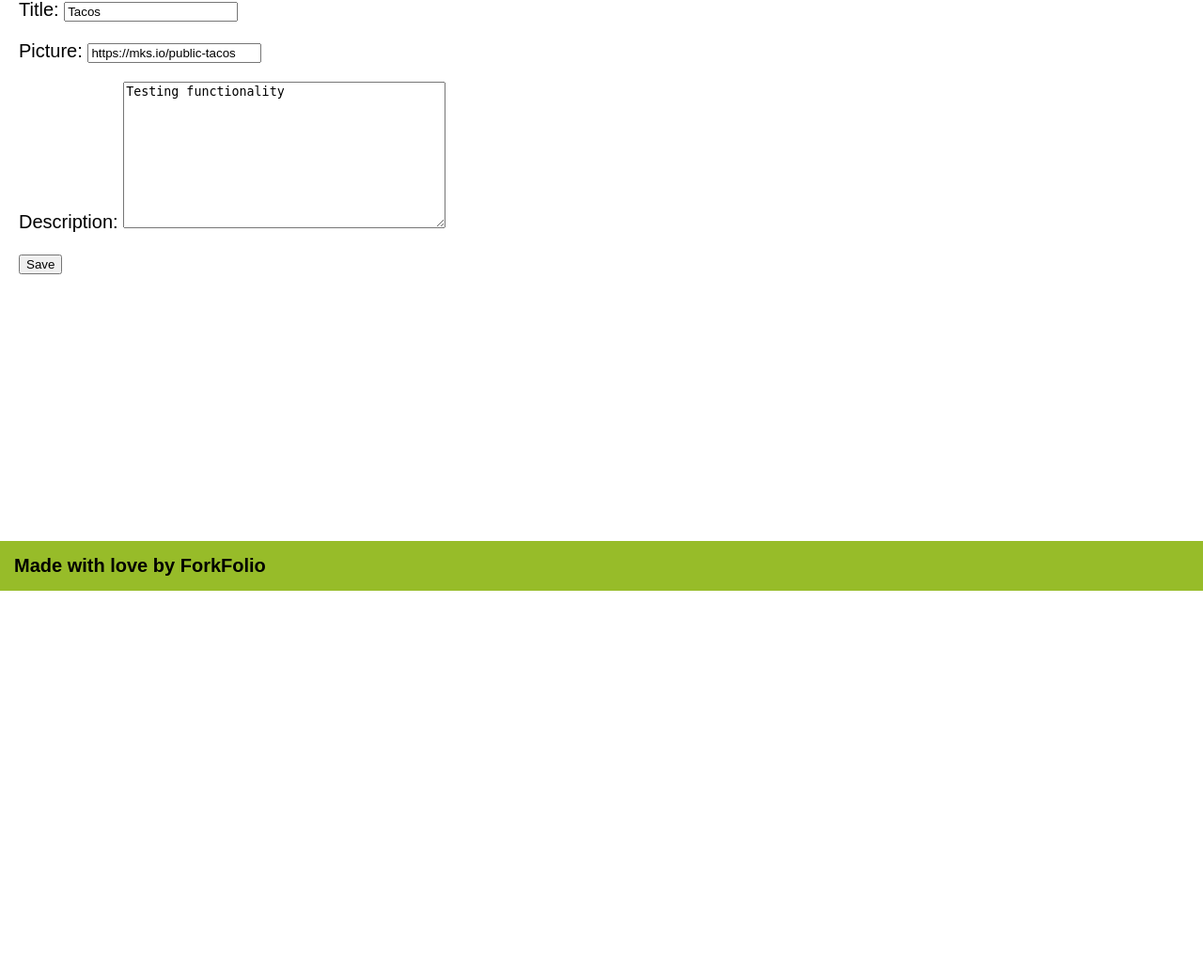
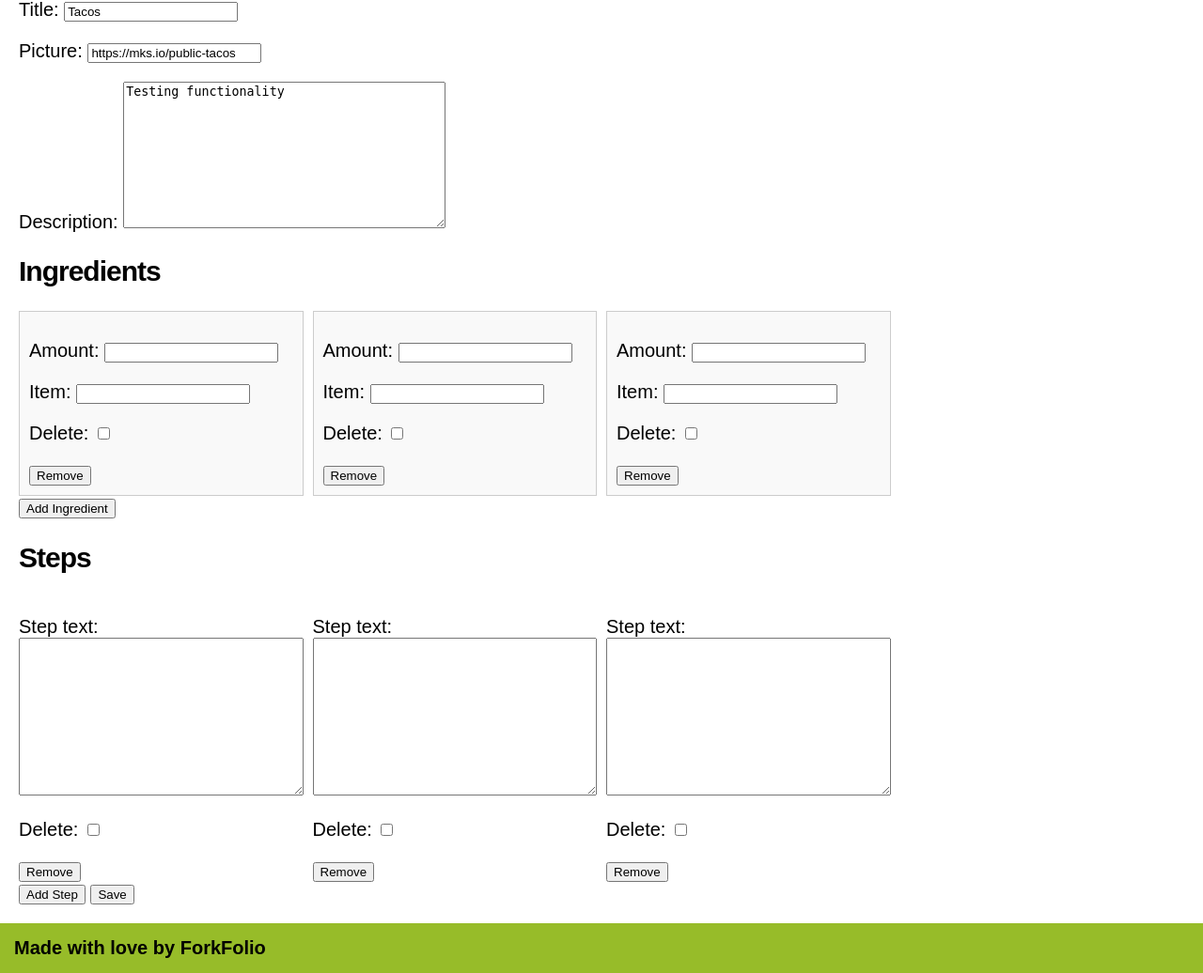
Before and after one commit to simankim2/ForkFolio, a Django app: page /recipes/7/edit/ in a window 1280 px wide. Shown: the part 171-1207 px from the top of the page at 94% size. Before the commit the page ends 800 px from the top, so only its background shows below. Run offline with Django 5.2, Linux system fonts and the light colour scheme; a user stored in the database is signed in; data comes from the database, SQL or seed files in the repository; both versions use the stored data as it was after the commit.

Commit message:
Refactored function for handling dynamic formsets. Adding formsets to editing recipe functionuality.

```diff
--- a/recipes/templates/recipes/edit.html
+++ b/recipes/templates/recipes/edit.html
@@ -1,16 +1,100 @@
 {% extends 'base.html' %}
 
 {% block title %}
-  ForkFolio recipes
+  ForkFolio Recipes
 {% endblock title %}
 
 {% block content %}
   <main>
     <h1>Edit Recipe{{ recipe.title }}</h1>
-    <form method="post">
+    <form method="post" entype="multipart/form-data">
       {% csrf_token %}
       {{ form.as_p }}
-    <button>Save</button>
+
+      <h2>Ingredients</h2>
+      <div id="ingredient-form-container" class="formset-grid">
+        {{ ingredient_formset.management_form }}
+        {% for form in ingredient_formset %}
+          <div class="ingredient-form">
+            {{ form.as_p }}
+            <button type="button" class="remove-ingredient">Remove</button>
+          </div>
+        {% endfor %}
+      </div>
+        <button type="button" id="add-ingredient">Add Ingredient</button>
+
+        <div id="ingredient-form-template" style="display: none";>
+          <div class="ingredient-form">
+            {{ ingredient_formset.empty_form.as_p | safe }}
+            <button type="button" class="remove-ingredient">Remove</button>
+          </div>
+        </div>
+
+      <h2>Steps</h2>
+      <div id="step-form-container" class="formset-grid">
+        {{ step_formset.management_form }}
+        {% for form in step_formset %}
+          <div class="formset-row">
+            {{ form.as_p }}
+            <button type="button" class="remove-step">Remove</button>
+        </div>
+        {% endfor %}
+      </div>
+      <button type="button" id="add-step">Add Step</button>
+
+      <div id="step-form-template" style="display: none;">
+        <div class="step-form">
+          {{ step_formset.empty_form.as_p | safe }}
+          <button type="button" class="remove-step">Remove</button>
+        </div>
+      </div>
+
+        <button type="submit">Save</button>
     </form>
   </main>
 {% endblock content %}
+
+
+{% block scripts %}
+<script>
+$(document).ready(function() {
+    // Generic function to add a form
+    function addForm(containerId, templateId, totalFormsId) {
+        var formIndex = $(totalFormsId).val();
+        var newFormHtml = $(templateId).html().replace(/__prefix__/g, formIndex);
+        $(containerId).append(newFormHtml);
+        $(totalFormsId).val(parseInt(formIndex) + 1);
+    }
+
+    // Generic function to remove a form
+    function removeForm(btn, totalFormsId) {
+        var formIndex = $(totalFormsId).val();
+        if (formIndex > 1) {
+            $(btn).closest('.form-row').remove();
+            formIndex--;
+            $(totalFormsId).val(formIndex);
+        }
+    }
+
+    // Handling addition of ingredients
+    $('#add-ingredient').click(function() {
+        addForm('#ingredient-form-container', '#ingredient-form-template', '#id_ingredients-TOTAL_FORMS');
+    });
+
+    // Handling removal of ingredients
+    $(document).on('click', '.remove-ingredient', function() {
+        removeForm(this, '#id_ingredients-TOTAL_FORMS');
+    });
+
+    // Handling addition of steps
+    $('#add-step').click(function() {
+        addForm('#step-form-container', '#step-form-template', '#id_steps-TOTAL_FORMS');
+    });
+
+    // Handling removal of steps
+    $(document).on('click', '.remove-step', function() {
+        removeForm(this, '#id_steps-TOTAL_FORMS');
+    });
+});
+</script>
+{% endblock %}
--- a/recipes/views.py
+++ b/recipes/views.py
@@ -1,11 +1,10 @@
 from django.shortcuts import render, get_object_or_404, redirect
 from recipes.models import Recipe, Profile, Ingredient, Step
-from recipes.forms import RecipeForm, ProfileForm, IngredientForm, StepForm
+from recipes.forms import RecipeForm, ProfileForm, IngredientForm, StepForm, SignUpForm, IngredientFormSet, StepFormSet
 from django.contrib.auth import login
 from django.contrib.auth.decorators import login_required
 from django.http import HttpResponseForbidden
 from django.contrib.auth.models import User
-from recipes.forms import SignUpForm
 from django.forms import inlineformset_factory
 
 
@@ -64,16 +63,24 @@ def create_recipe(request):
 def edit_recipe(request, id):
     recipe = get_object_or_404(Recipe, id=id)
     if request.method == "POST":
-        form = RecipeForm(request.POST, instance=recipe)
-        if form.is_valid():
+        form = RecipeForm(request.POST, request.FILES, instance=recipe)
+        ingredient_formset = IngredientFormSet(request.POST, instance=recipe)
+        step_formset = StepFormSet(request.POST, instance=recipe)
+        if form.is_valid() and ingredient_formset.is_valid() and step_formset.is_valid():
             form.save()
+            ingredient_formset.save()
+            step_formset.save()
             return redirect("show_recipe", id=id)
     else:
         form = RecipeForm(instance=recipe)
+        ingredient_formset = IngredientFormSet(instance=recipe)
+        step_formset = StepFormSet(instance=recipe)
 
     context = {
         "recipe_object": recipe,
         "form": form,
+        "ingredient_formset": ingredient_formset,
+        "step_formset": step_formset,
     }
     return render(request, "recipes/edit.html", context)
 
```
Also changed, not shown: recipes/templates/recipes/create.html (+23 -26 lines), db.sqlite3.
